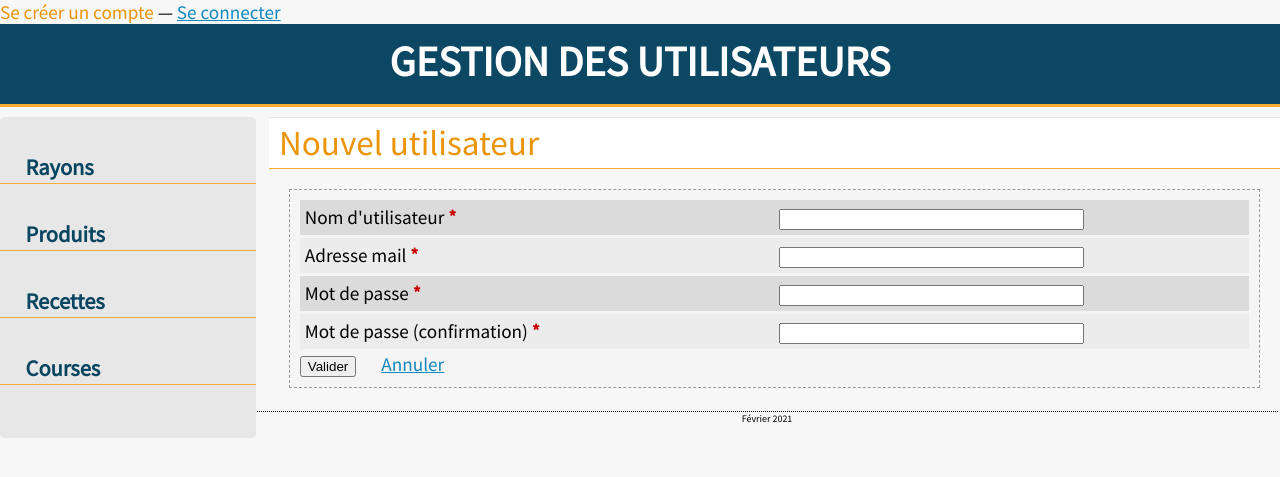
After one commit to cmtpages/courses, a CodeIgniter app: page /database/index.php/utilisateurs/creer in a window 1280 px wide. The commit adds this page. Shown: the top 477 px of the page. Run offline with CodeIgniter, Linux system fonts and the light colour scheme; some libraries are stand-ins or nearby versions.

Commit message:
Utilisateurs : formulaire de creation dee compte, correction des formulaires de connexion/déconnexion.

```diff
--- a/application/controllers/Utilisateurs.php
+++ b/application/controllers/Utilisateurs.php
@@ -53,12 +53,44 @@ class Utilisateurs extends CI_Controller {
                 $data['utilisateur'] =$data['utilisateur'][0];
                 $this->session->set_userdata('utilisateur_id', $data['utilisateur']['utilisateur_id']);
                 $this->session->set_userdata('utilisateur_login', $data['utilisateur']['utilisateur_login']);
-                $this->session->set_flashdata('confirm_message', 'Vous êtes maintenant connecté.');
+                $this->session->set_flashdata('confirm_message', 'Vous êtes maintenant connecté en tant que '.$this->session->userdata['utilisateur_login'].'.');
                 redirect('rayons/lister');
             }
 		}
+		else { // Sinon, affichage du formulaire
+            if(isset($this->session->userdata['utilisateur_login'])) {
+                 $this->session->set_flashdata('error_message', 'Vous êtes déjà connecté.');
+                 redirect('rayons/lister');
+            }
+            else
+                $this->load->view('utilisateurs/connecter', $data);
+		}
+        $this->load->view('common/footer');
+    }
+
+    public function creer() {
+		$this->load->helper('form');
+
+		$data['section_title'] = 'Nouvel utilisateur';
+
+		if($this->input->post()) { // Si c'est une validation
+            $this->form_validation->set_rules('utilisateur_login', 'Nom d\'utilisateur', 'is_unique[utilisateurs_utilisateur.utilisateur_login]',
+                array('is_unique' => 'Ce nom d\'utilisateur est déjà utilisé.')
+            );
+            $this->form_validation->set_rules('utilisateur_mail', 'Adresse mail', 'is_unique[utilisateurs_utilisateur.utilisateur_mail]',
+                array('is_unique' => 'Cette adresse mail est déjà utilisée.')
+            );
+             if (!$this->form_validation->run()) { // Si formulaire incorrect
+                $this->load->view('utilisateurs/creer', $data);
+            }
+            else { // Si formulaire correct
+                $this->ajouter_utilisateur();
+                $this->session->set_flashdata('confirm_message', 'L\'utilisateur a été créé.');
+                redirect('utilisateurs/connecter');
+            }
+		}
 		else // Sinon, affichage du formulaire
-			$this->load->view('utilisateurs/connecter', $data);
+			$this->load->view('utilisateurs/creer', $data);
 
         $this->load->view('common/footer');
     }
@@ -87,74 +119,18 @@ class Utilisateurs extends CI_Controller {
         $this->load->view('common/footer');
     }
 
-    /**
-	 * \brief Modifie un rayon existant et redirige vers la liste des rayons.
-	 * \param $id_rayon : Identifiant du rayon. — Type int.
-	*/
-    public function modifier($id_rayon) {
-		$this->load->helper('form');
-
-		$data['section_title'] = 'Modification d\'un rayon';
-
-		if($this->input->post()) {
-			$data['rayon'] = array(
-				'rayon_nom' => $this->input->post('rayon_nom'),
-			);
-			$this->rayons_model->update_rayon($id_rayon, $data['rayon']);
-			$this->session->set_flashdata('confirm_message', 'Le rayon a été modifié.');
-			redirect('rayons/lister');
-		}
-		else {
-			$rayon = $this->rayons_model->consulter_rayon($id_rayon)[0];
-			if(empty($rayon)) {
-				$this->session->set_flashdata('error_message', 'Le rayon demandé n\'existe pas.');
-				redirect('rayons/lister');
-			}
-			$data['post'] = $rayon;
-			$data['section_title'] = 'Modification du rayon « '.$rayon['rayon_nom'].' »';
-
-			$this->load->view('rayons/modifier', $data);
-			$this->load->view('common/footer');
-		}
-	}
-
-	/**
-	 * \brief Supprime un rayon existant et redirige vers la liste des rayons.
-	 * \param $id_rayon — Type int.
-	*/
-	public function supprimer($id_rayon) {
-		if($this->input->post()) { // Si c'est un post, on met la base à jour.
-			$data['rayon'] = array(
-				'rayon_date_suppression' => date('Y-m-d H:i:s'),
-			);
-			$this->rayons_model->update_rayon($id_rayon, $data['rayon']);
-			$this->session->set_flashdata('confirm_message', 'Le rayon a été supprimé.');
-			redirect('rayons/lister');
-		}
-		else { // Sinon, on affiche la page de confirmation.
-			$rayon = $this->rayons_model->consulter_rayon($id_rayon)[0];
-			if(empty($rayon)) {
-				$this->session->set_flashdata('error_message', 'Le rayon demandé n\'existe pas.');
-				redirect('rayons/lister');
-			}
-			$data['rayon'] = $rayon;
-			$data['section_title'] = 'Suppression du rayon « '.$rayon['rayon_nom'].' »';
-
-			$this->load->view('rayons/supprimer', $data);
-			$this->load->view('common/footer');
-		}
-    }
-
     // PROTECTED FUNCTIONS
     /**
 	 * \brief Prépare les données pour la création d'un rayon, et appelle la requête.
 	 *
 	*/
-    protected function ajouter_rayon() {
-		$data['rayon'] = array(
-			'rayon_nom' => $this->input->post('rayon_nom'),
-			'rayon_date_creation' => date('Y-m-d H:i:s'),
+    protected function ajouter_utilisateur() {
+		$data['utilisateur'] = array(
+			'utilisateur_mail' => $this->input->post('utilisateur_mail'),
+			'utilisateur_login' => $this->input->post('utilisateur_login'),
+			'utilisateur_password' => $this->input->post('utilisateur_password'),
+			'utilisateur_date_creation' => date('Y-m-d H:i:s'),
 		);
-		$this->rayons_model->save_rayon($data['rayon']);
+		$this->utilisateurs_model->save_utilisateur($data['utilisateur']);
     }
 }
--- a/application/views/common/header.php
+++ b/application/views/common/header.php
@@ -34,6 +34,7 @@
         <a href="<?php echo base_url().'index.php/utilisateurs/deconnecter'; ?>">Se déconnecter</a>
 	<?php }
 	else { ?>
+        <a href="<?php echo base_url().'index.php/utilisateurs/creer'; ?>">Se créer un compte</a> —
         <a href="<?php echo base_url().'index.php/utilisateurs/connecter'; ?>">Se connecter</a>
     <?php } ?></p>
 	<header><h1>
--- a/application/views/utilisateurs/connecter.php
+++ b/application/views/utilisateurs/connecter.php
@@ -15,7 +15,7 @@
 			</li>
 			<li>
 				<label for="utilisateur_password" class="required">Mot de passe</label>
-				<input type="text" id="utilisateur_password" name="utilisateur_password" size="35" type="password" required>
+				<input type="password" id="utilisateur_password" name="utilisateur_password" size="35" type="password" required>
 				<?php echo form_error("utilisateur_password"); ?>
 			</li>
 		</ul>
--- /dev/null
+++ b/application/views/utilisateurs/creer.php
@@ -0,0 +1,39 @@
+<script language='javascript' type='text/javascript'>
+function same_passwords(input) {
+    if (input.value != document.getElementById('utilisateur_password').value) {
+        input.setCustomValidity('Les mots de passe de correspondent pas.');
+    } else {
+        // input is valid -- reset the error message
+        input.setCustomValidity('');
+    }
+}
+</script>
+
+<section>
+	<?php echo heading($section_title, 2); ?>
+    <form action="creer" method="post" enctype="multipart/form-data">
+		<ul>
+			<li>
+				<label for="utilisateur_login" class="required">Nom d'utilisateur</label>
+				<input type="text" id="utilisateur_login" name="utilisateur_login" size="35" required value="<?php echo set_value('utilisateur_login'); ?>">
+				<?php echo form_error("utilisateur_login"); ?>
+			</li>
+			<li>
+				<label for="utilisateur_mail" class="required">Adresse mail</label>
+				<input type="email" id="utilisateur_mail" name="utilisateur_mail" size="35" required value="<?php echo set_value('utilisateur_mail'); ?>">
+				<?php echo form_error("utilisateur_mail"); ?>
+			</li>
+			<li>
+				<label for="utilisateur_password" class="required">Mot de passe</label>
+				<input type="password" id="utilisateur_password" name="utilisateur_password" size="35" required>
+				<?php echo form_error("utilisateur_password"); ?>
+			</li>
+			<li>
+				<label for="confirm_password" class="required">Mot de passe (confirmation)</label>
+				<input type="password" id="confirm_password" name="confirm_password" size="35" oninput="same_passwords(this)" required>
+				<?php echo form_error("confirm_password"); ?>
+			</li>
+		</ul>
+		<input type="submit" value="Valider" ><?php echo anchor('utilisateurs/connecter', 'Annuler', 'title="Retourner à la liste"'); ?>
+    </form>
+</section>
--- a/asset/css/design.css
+++ b/asset/css/design.css
@@ -77,7 +77,7 @@ section div.liens_haut_page {
 }
 section div.filtres_haut_page form {
     display: inline;
-	border: 0
+	border: 0;
 	margin: 0;
 	padding: 0;
     background-color: #f5f5f5;
@@ -92,8 +92,8 @@ section a img {
 section form input[type=submit] {
 	margin-right: 25px;
 }
-section form ul li.errorlist{
-    display: inline;
+span.errorlist{
+    display: block;
     color: red;
     font-style: italic;
     background-color:transparent;
```
